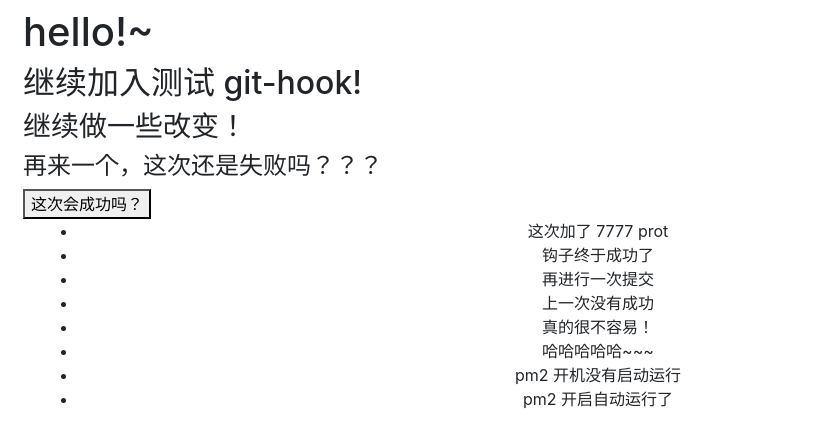
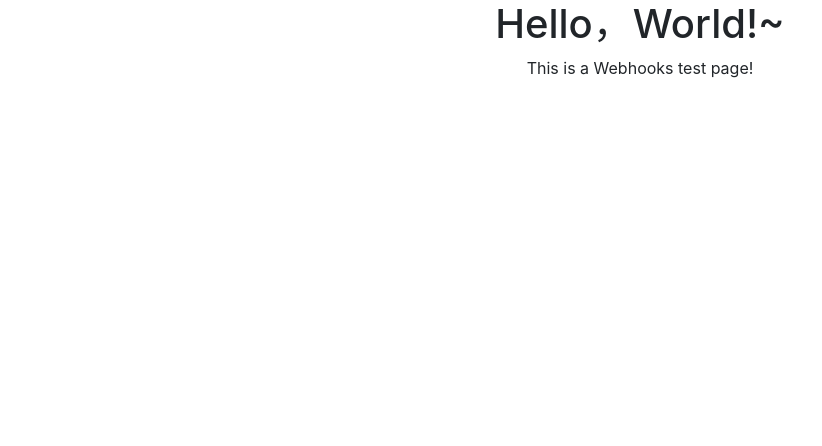
Before and after one commit to rockts/leke-bootstrap-4, a website: page index.html in a window 1280 px wide. Shown: the whole page, without its empty margins (0-822 px from the left). Drawn offline with nearby package versions, Linux system fonts and the light colour scheme.

Commit message:
删除多余代码

```diff
--- a/index.html
+++ b/index.html
@@ -25,27 +25,11 @@
     <script src="./script.js" charset="utf-8"></script>
   </head>
   <body>
-    <div class="container m-2">
+    <div class="container text-center">
       <h1>
-        hello!~
+        Hello，World!~
       </h1>
-
-      <h2>继续加入测试 git-hook!</h2>
-      <h3>继续做一些改变！</h3>
-      <h4>再来一个，这次还是失败吗？？？</h4>
-      <button>这次会成功吗？</button>
-      <div class="container text-center">
-        <ul>
-          <li>这次加了 7777 prot</li>
-          <li>钩子终于成功了</li>
-          <li>再进行一次提交</li>
-          <li>上一次没有成功</li>
-          <li>真的很不容易！</li>
-          <li>哈哈哈哈哈~~~</li>
-          <li>pm2 开机没有启动运行</li>
-          <li>pm2 开启自动运行了</li>
-        </ul>
-      </div>
+      <p>This is a Webhooks test page!</p>
     </div>
   </body>
 </html>
```
